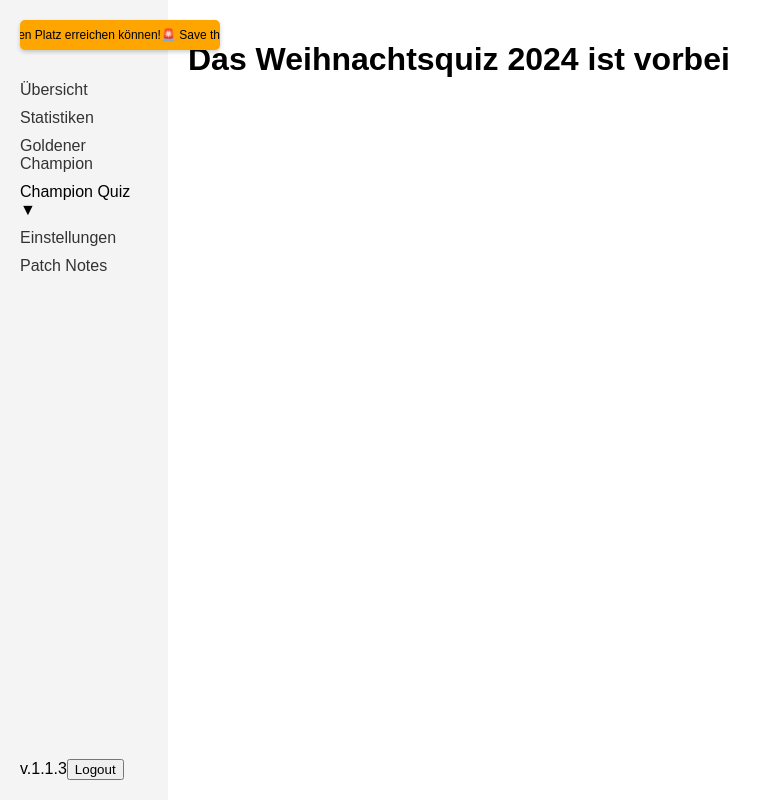
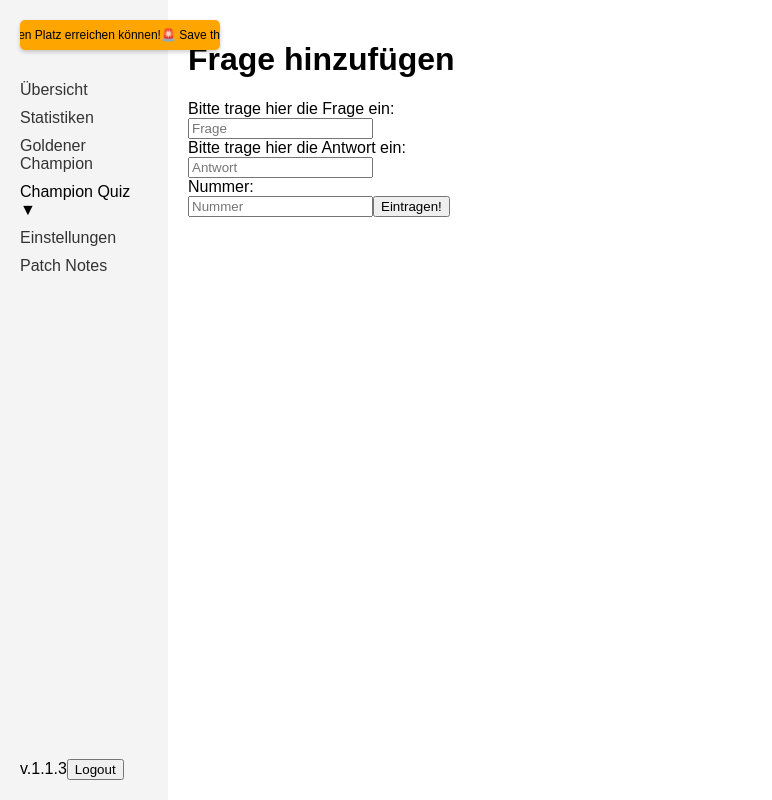
Before and after one commit to Florian001/captainsmode-website, a React (Create React App) app in the folder frontend/: page /quiz/insert-question in a window 1280 px wide. Shown: the whole page, without its empty margins (0-772 px from the left). Built offline with nearby package versions, Linux system fonts and the light colour scheme.

Commit message:
Weihnachtsquiz disabled, small improvements 3

```diff
--- a/frontend/src/quiz/InsertQuestion.js
+++ b/frontend/src/quiz/InsertQuestion.js
@@ -41,44 +41,43 @@ const InsertQuestion = () => {
 
 
         return (
-            // <div>
-            //     <h1>Frage hinzufügen</h1>
-            //     <form onSubmit={handleSubmit}>
-            //         <label>
-            //             Bitte trage hier die Frage ein: <br/>
-            //             <input
-            //                 type="text"
-            //                 value={inputQuestion}
-            //                 onChange={(e) => setInputQuestion(e.target.value)}
-            //                 placeholder="Frage"
-            //             />
-            //         </label>
-            //
-            //         <br/>
-            //
-            //         <label>
-            //             Bitte trage hier die Antwort ein: <br/>
-            //             <input
-            //                 type="text"
-            //                 value={inputCorrectAnswer}
-            //                 onChange={(e) => setInputCorrectAnswer(e.target.value)}
-            //                 placeholder="Antwort"
-            //             />
-            //         </label>
-            //         <br/>
-            //         <label>
-            //             Nummer: <br/>
-            //             <input
-            //                 type="string"
-            //                 value={inputNumber}
-            //                 onChange={(e) => setInputNumber(e.target.value)}
-            //                 placeholder="Nummer"
-            //             />
-            //         </label>
-            //         <button type="submit">Eintragen!</button>
-            //     </form>
-            // </div>
-            <h1>Das Weihnachtsquiz 2024 ist vorbei</h1>
+            <div>
+                <h1>Frage hinzufügen</h1>
+                <form onSubmit={handleSubmit}>
+                    <label>
+                        Bitte trage hier die Frage ein: <br/>
+                        <input
+                            type="text"
+                            value={inputQuestion}
+                            onChange={(e) => setInputQuestion(e.target.value)}
+                            placeholder="Frage"
+                        />
+                    </label>
+
+                    <br/>
+
+                    <label>
+                        Bitte trage hier die Antwort ein: <br/>
+                        <input
+                            type="text"
+                            value={inputCorrectAnswer}
+                            onChange={(e) => setInputCorrectAnswer(e.target.value)}
+                            placeholder="Antwort"
+                        />
+                    </label>
+                    <br/>
+                    <label>
+                        Nummer: <br/>
+                        <input
+                            type="string"
+                            value={inputNumber}
+                            onChange={(e) => setInputNumber(e.target.value)}
+                            placeholder="Nummer"
+                        />
+                    </label>
+                    <button type="submit">Eintragen!</button>
+                </form>
+            </div>
         );
 
 }
```
Also changed, not shown: 8 other files (tests, documents, lock files or other folders).
